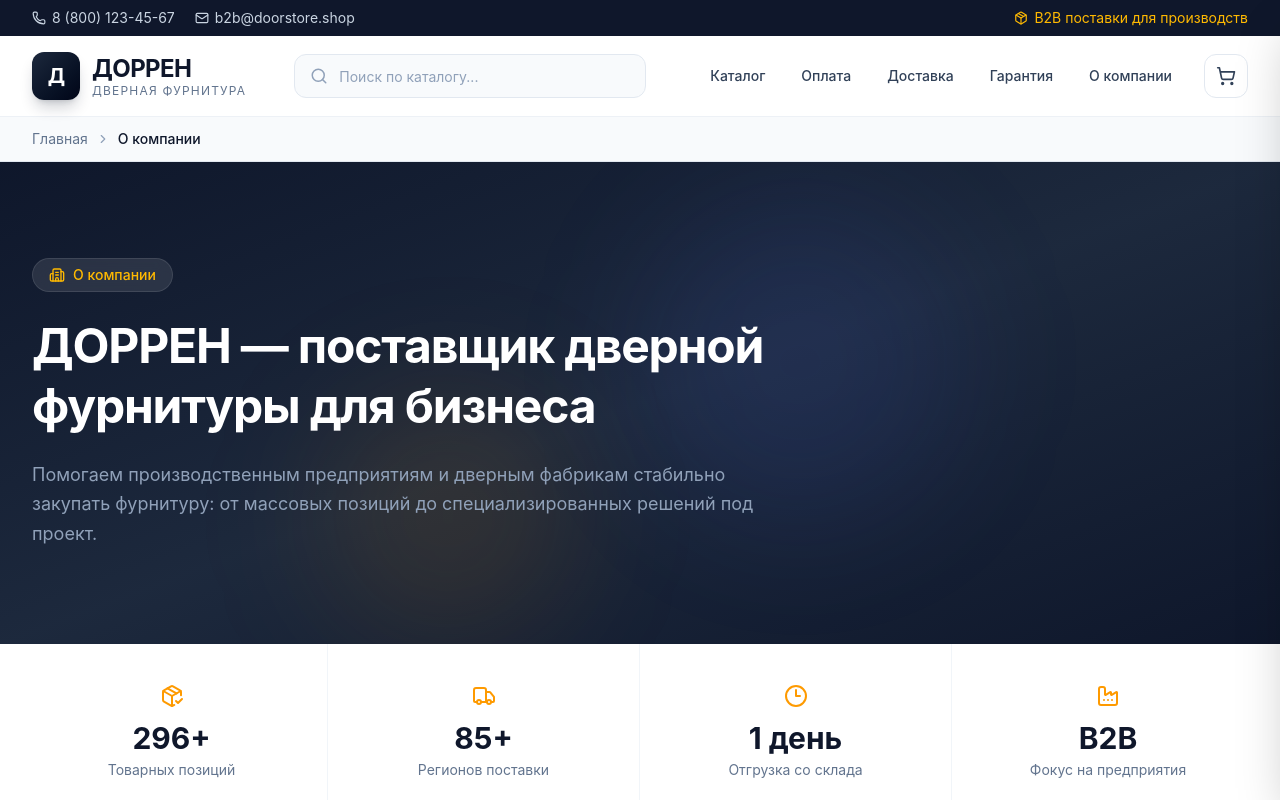
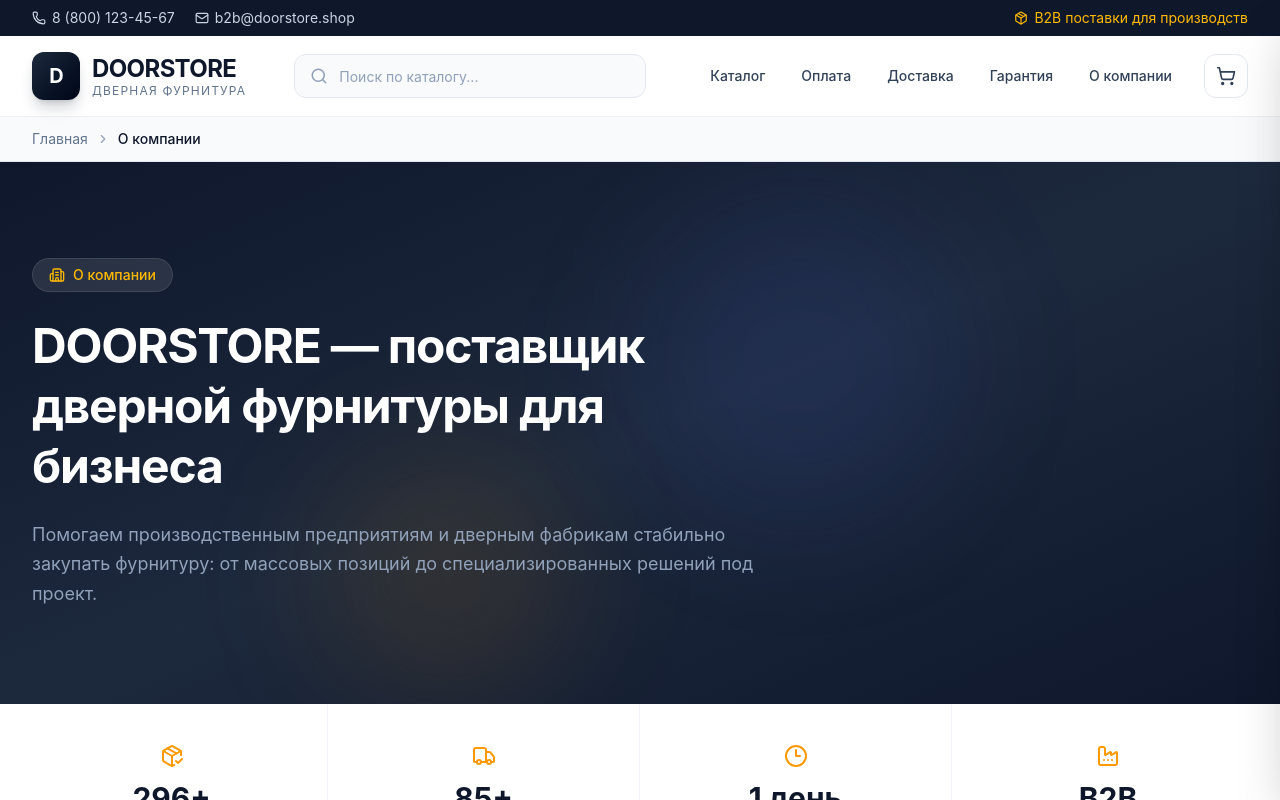
Before and after one commit to remardo/dorstor1, a React (Vite) app: page /about in a window 1280 px wide. Shown: the top 800 px of the page. Built offline with nearby package versions, Linux system fonts and the light colour scheme.

Commit message:
Rebrand Dorren to DoorStore across site
Replaces all "Доррен"/"ДОРРЕН"/"DORREN" brand mentions (titles, meta,
JSON-LD, logo wordmark, favicon initial) with DoorStore to match the
doorstore.shop domain.

```diff
--- a/index.html
+++ b/index.html
@@ -5,11 +5,11 @@
     <meta name="viewport" content="width=device-width, initial-scale=1.0" />
 
     <!-- Primary Meta Tags -->
-    <title>Доррен — специализированная дверная фурнитура оптом для фабрик | B2B поставщик</title>
-    <meta name="title" content="Доррен — специализированная дверная фурнитура оптом для фабрик | B2B поставщик" />
-    <meta name="description" content="Доррен — B2B поставщик дверной фурнитуры для производственных предприятий. Доводчики, глазки, цилиндры, приводы от ASSA ABLOY, DORMA, NOTEDO, DORMAKABA. Оптовые поставки по РФ. Отгрузка от 1 дня." />
-    <meta name="keywords" content="дверная фурнитура оптом, фурнитура для дверей B2B, доводчики дверные, дверные глазки, цилиндровые механизмы, ASSA ABLOY, DORMA, NOTEDO, DORMAKABA, ARMADILLO, APECS, фурнитура для фабрик, комплектующие для дверей, Доррен" />
-    <meta name="author" content="Доррен" />
+    <title>DoorStore — специализированная дверная фурнитура оптом для фабрик | B2B поставщик</title>
+    <meta name="title" content="DoorStore — специализированная дверная фурнитура оптом для фабрик | B2B поставщик" />
+    <meta name="description" content="DoorStore — B2B поставщик дверной фурнитуры для производственных предприятий. Доводчики, глазки, цилиндры, приводы от ASSA ABLOY, DORMA, NOTEDO, DORMAKABA. Оптовые поставки по РФ. Отгрузка от 1 дня." />
+    <meta name="keywords" content="дверная фурнитура оптом, фурнитура для дверей B2B, доводчики дверные, дверные глазки, цилиндровые механизмы, ASSA ABLOY, DORMA, NOTEDO, DORMAKABA, ARMADILLO, APECS, фурнитура для фабрик, комплектующие для дверей, DoorStore" />
+    <meta name="author" content="DoorStore" />
     <meta name="robots" content="index, follow, max-image-preview:large, max-snippet:-1, max-video-preview:-1" />
     <meta name="googlebot" content="index, follow" />
     <meta name="yandex" content="index, follow" />
@@ -28,18 +28,18 @@
     <!-- Open Graph / Facebook -->
     <meta property="og:type" content="website" />
     <meta property="og:url" content="https://doorstore.shop/" />
-    <meta property="og:title" content="Доррен — специализированная дверная фурнитура оптом для фабрик" />
+    <meta property="og:title" content="DoorStore — специализированная дверная фурнитура оптом для фабрик" />
     <meta property="og:description" content="B2B поставщик дверной фурнитуры для производственных предприятий. Доводчики, глазки, цилиндры от ASSA ABLOY, DORMA, NOTEDO. Оптовые поставки по РФ." />
     <meta property="og:image" content="https://doorstore.shop/og-image.jpg" />
     <meta property="og:image:width" content="1200" />
     <meta property="og:image:height" content="630" />
     <meta property="og:locale" content="ru_RU" />
-    <meta property="og:site_name" content="Доррен" />
+    <meta property="og:site_name" content="DoorStore" />
 
     <!-- Twitter -->
     <meta property="twitter:card" content="summary_large_image" />
     <meta property="twitter:url" content="https://doorstore.shop/" />
-    <meta property="twitter:title" content="Доррен — дверная фурнитура оптом для фабрик" />
+    <meta property="twitter:title" content="DoorStore — дверная фурнитура оптом для фабрик" />
     <meta property="twitter:description" content="B2B поставщик дверной фурнитуры. Доводчики, глазки, цилиндры от ASSA ABLOY, DORMA, NOTEDO. Оптовые поставки по РФ." />
     <meta property="twitter:image" content="https://doorstore.shop/og-image.jpg" />
 
@@ -58,8 +58,8 @@
     {
       "@context": "https://schema.org",
       "@type": "Organization",
-      "name": "Доррен",
-      "alternateName": "DORREN",
+      "name": "DoorStore",
+      "alternateName": "DOORSTORE",
       "url": "https://doorstore.shop",
       "logo": "https://doorstore.shop/logo.png",
       "description": "Специализированный B2B поставщик дверной фурнитуры для производственных предприятий и дверных фабрик",
@@ -111,13 +111,13 @@
     {
       "@context": "https://schema.org",
       "@type": "WebSite",
-      "name": "Доррен — дверная фурнитура",
-      "alternateName": "DORREN",
+      "name": "DoorStore — дверная фурнитура",
+      "alternateName": "DOORSTORE",
       "url": "https://doorstore.shop",
       "description": "Интернет-магазин специализированной дверной фурнитуры для фабрик и производств",
       "publisher": {
         "@type": "Organization",
-        "name": "Доррен"
+        "name": "DoorStore"
       },
       "potentialAction": {
         "@type": "SearchAction",
@@ -133,7 +133,7 @@
     {
       "@context": "https://schema.org",
       "@type": "Store",
-      "name": "Доррен — дверная фурнитура",
+      "name": "DoorStore — дверная фурнитура",
       "image": "https://doorstore.shop/og-image.jpg",
       "url": "https://doorstore.shop",
       "telephone": "+7-800-123-45-67",
@@ -183,7 +183,7 @@
   <body>
     <noscript>
       <div style="padding:2rem;text-align:center;font-family:sans-serif">
-        <h1>Доррен — специализированная дверная фурнитура</h1>
+        <h1>DoorStore — специализированная дверная фурнитура</h1>
         <p>Для работы с сайтом необходимо включить JavaScript в вашем браузере.</p>
         <p>B2B поставщик дверной фурнитуры для производственных предприятий. Доводчики, глазки, цилиндры от ASSA ABLOY, DORMA, NOTEDO.</p>
         <p>Телефон: 8 (800) 123-45-67 | Email: b2b@doorstore.shop</p>
--- a/src/components/Footer.tsx
+++ b/src/components/Footer.tsx
@@ -43,10 +43,10 @@
           <div className="md:col-span-1">
             <Link to="/" className="flex items-center gap-3 mb-4 group">
               <div className="w-10 h-10 bg-gradient-to-br from-slate-700 to-slate-800 rounded-xl flex items-center justify-center border border-slate-600/50">
-                <span className="text-white font-bold text-lg">Д</span>
+                <span className="text-white font-bold text-lg">D</span>
               </div>
               <div>
-                <div className="text-lg font-bold text-white tracking-tight">ДОРРЕН</div>
+                <div className="text-lg font-bold text-white tracking-tight">DOORSTORE</div>
                 <div className="text-[10px] text-slate-500 uppercase tracking-widest">дверная фурнитура</div>
               </div>
             </Link>
@@ -120,7 +120,7 @@
       {/* Bottom */}
       <div className="border-t border-slate-800">
         <div className="max-w-7xl mx-auto px-4 sm:px-6 lg:px-8 py-6 flex flex-col md:flex-row items-center justify-between gap-3">
-          <p className="text-xs text-slate-600">© 2024 ДОРРЕН. Все права защищены.</p>
+          <p className="text-xs text-slate-600">© 2024 DOORSTORE. Все права защищены.</p>
           <div className="flex items-center gap-4 text-xs text-slate-600">
             <span className="hover:text-slate-400 cursor-pointer transition-colors">Политика конфиденциальности</span>
             <span className="hover:text-slate-400 cursor-pointer transition-colors">Пользовательское соглашение</span>
--- a/src/components/Header.tsx
+++ b/src/components/Header.tsx
@@ -45,10 +45,10 @@
           {/* Logo */}
           <Link to="/" className="flex items-center gap-3 shrink-0 group">
             <div className="w-10 h-10 md:w-12 md:h-12 bg-gradient-to-br from-slate-800 to-slate-950 rounded-xl flex items-center justify-center shadow-lg shadow-slate-900/20 group-hover:shadow-xl transition-shadow">
-              <span className="text-white font-bold text-lg md:text-xl tracking-tighter">Д</span>
+              <span className="text-white font-bold text-lg md:text-xl tracking-tighter">D</span>
             </div>
             <div className="flex flex-col">
-              <span className="text-xl md:text-2xl font-bold tracking-tight text-slate-900">ДОРРЕН</span>
+              <span className="text-xl md:text-2xl font-bold tracking-tight text-slate-900">DOORSTORE</span>
               <span className="text-[10px] md:text-xs text-slate-500 tracking-widest uppercase -mt-0.5">дверная фурнитура</span>
             </div>
           </Link>
--- a/src/data/seo.ts
+++ b/src/data/seo.ts
@@ -26,11 +26,11 @@
 
 export function homeSeo(): RouteSeo {
   return {
-    title: 'Доррен — специализированная дверная фурнитура оптом для фабрик | B2B поставщик',
+    title: 'DoorStore — специализированная дверная фурнитура оптом для фабрик | B2B поставщик',
     description:
-      'Доррен — B2B поставщик дверной фурнитуры для производственных предприятий. Доводчики, глазки, цилиндры, приводы от ASSA ABLOY, DORMA, NOTEDO, DORMAKABA. Оптовые поставки по всей России. Отгрузка от 1 рабочего дня.',
+      'DoorStore — B2B поставщик дверной фурнитуры для производственных предприятий. Доводчики, глазки, цилиндры, приводы от ASSA ABLOY, DORMA, NOTEDO, DORMAKABA. Оптовые поставки по всей России. Отгрузка от 1 рабочего дня.',
     keywords:
-      'дверная фурнитура оптом, фурнитура для дверей B2B, доводчики дверные, дверные глазки, цилиндровые механизмы, ASSA ABLOY, DORMA, NOTEDO, DORMAKABA, ARMADILLO, APECS, фурнитура для фабрик, комплектующие для дверей, Доррен, купить дверную фурнитуру оптом',
+      'дверная фурнитура оптом, фурнитура для дверей B2B, доводчики дверные, дверные глазки, цилиндровые механизмы, ASSA ABLOY, DORMA, NOTEDO, DORMAKABA, ARMADILLO, APECS, фурнитура для фабрик, комплектующие для дверей, DoorStore, купить дверную фурнитуру оптом',
     canonical: `${BASE_URL}/`,
     structuredData: [
       generateBreadcrumbs([{ name: 'Главная', url: '/' }]),
@@ -51,7 +51,7 @@
     title: `${product.name} купить оптом — ${product.brand} | ${product.category}`,
     description: `${product.name} — ${product.category.toLowerCase()} бренда ${product.brand}. ${
       product.status === 'in_stock' ? `В наличии ${product.stock} шт.` : 'Поставка под заказ.'
-    } Оптовая цена по запросу. Доставка по РФ. B2B поставщик Доррен.`,
+    } Оптовая цена по запросу. Доставка по РФ. B2B поставщик DoorStore.`,
     keywords: `${product.name}, ${product.category}, ${product.brand}, купить ${product.category.toLowerCase()}, ${product.brand} фурнитура, дверная фурнитура оптом, ${product.slug}`,
     canonical: `${BASE_URL}/product/${product.slug}`,
     ogType: 'product',
@@ -64,7 +64,7 @@
       ]),
       generateProductSchema({
         name: product.name,
-        description: `${product.name} — ${product.category.toLowerCase()} от бренда ${product.brand}. ${product.description} Купить оптом в интернет-магазине Доррен с доставкой по РФ.`,
+        description: `${product.name} — ${product.category.toLowerCase()} от бренда ${product.brand}. ${product.description} Купить оптом в интернет-магазине DoorStore с доставкой по РФ.`,
         image: abs(product.image),
         brand: product.brand,
         sku: product.slug,
@@ -80,9 +80,9 @@
   '/payment': {
     title: 'Условия оплаты — безналичный расчёт, отсрочка платежа для B2B',
     description:
-      'Условия оплаты дверной фурнитуры в Доррен. Безналичный расчёт с НДС и без НДС, отсрочка платежа до 30 дней, предоплата. Полный пакет документов для бухгалтерии. B2B расчёты для юридических лиц и ИП.',
+      'Условия оплаты дверной фурнитуры в DoorStore. Безналичный расчёт с НДС и без НДС, отсрочка платежа до 30 дней, предоплата. Полный пакет документов для бухгалтерии. B2B расчёты для юридических лиц и ИП.',
     keywords:
-      'оплата дверной фурнитуры, безналичный расчёт, B2B оплата, отсрочка платежа, оплата с НДС, оплата без НДС, счёт на оплату, документооборот, Доррен оплата',
+      'оплата дверной фурнитуры, безналичный расчёт, B2B оплата, отсрочка платежа, оплата с НДС, оплата без НДС, счёт на оплату, документооборот, DoorStore оплата',
     canonical: `${BASE_URL}/payment`,
     structuredData: [
       generateBreadcrumbs([{ name: 'Главная', url: '/' }, { name: 'Оплата' }]),
@@ -91,9 +91,9 @@
   '/delivery': {
     title: 'Доставка дверной фурнитуры по России — сроки, способы, логистика',
     description:
-      'Доставка дверной фурнитуры от ДОРРЕН по всей России: отгрузка со склада, самовывоз в Москве, отправка транспортными компаниями. Прозрачные сроки и сопровождение B2B поставок.',
+      'Доставка дверной фурнитуры от DOORSTORE по всей России: отгрузка со склада, самовывоз в Москве, отправка транспортными компаниями. Прозрачные сроки и сопровождение B2B поставок.',
     keywords:
-      'доставка дверной фурнитуры, доставка по россии, самовывоз москва, логистика b2b, отгрузка со склада, доррен доставка',
+      'доставка дверной фурнитуры, доставка по россии, самовывоз москва, логистика b2b, отгрузка со склада, doorstore доставка',
     canonical: `${BASE_URL}/delivery`,
     structuredData: [
       generateBreadcrumbs([{ name: 'Главная', url: '/' }, { name: 'Доставка' }]),
@@ -102,27 +102,27 @@
   '/warranty': {
     title: 'Гарантия и возврат дверной фурнитуры — условия, сроки, порядок',
     description:
-      'Гарантийные условия на дверную фурнитуру Доррен. 100% оригинальная продукция. Гарантия производителя до 5 лет (ASSA ABLOY, DORMA). Возврат в течение 14 дней. Обмен, ремонт, рекламации. Прозрачные условия для B2B клиентов.',
+      'Гарантийные условия на дверную фурнитуру DoorStore. 100% оригинальная продукция. Гарантия производителя до 5 лет (ASSA ABLOY, DORMA). Возврат в течение 14 дней. Обмен, ремонт, рекламации. Прозрачные условия для B2B клиентов.',
     keywords:
-      'гарантия дверная фурнитура, возврат фурнитуры, гарантия ASSA ABLOY, гарантия DORMA, гарантия NOTEDO, возврат товара, обмен фурнитуры, рекламация, Доррен гарантия, оригинальная продукция',
+      'гарантия дверная фурнитура, возврат фурнитуры, гарантия ASSA ABLOY, гарантия DORMA, гарантия NOTEDO, возврат товара, обмен фурнитуры, рекламация, DoorStore гарантия, оригинальная продукция',
     canonical: `${BASE_URL}/warranty`,
     structuredData: [
       generateBreadcrumbs([{ name: 'Главная', url: '/' }, { name: 'Гарантия и возврат' }]),
     ],
   },
   '/about': {
-    title: 'О компании Доррен — B2B поставщик дверной фурнитуры для фабрик и производств',
+    title: 'О компании DoorStore — B2B поставщик дверной фурнитуры для фабрик и производств',
     description:
-      'Доррен — поставщик дверной фурнитуры для предприятий и дверных фабрик. Комплексные B2B поставки, стабильный склад, техническая экспертиза и логистика по всей России.',
+      'DoorStore — поставщик дверной фурнитуры для предприятий и дверных фабрик. Комплексные B2B поставки, стабильный склад, техническая экспертиза и логистика по всей России.',
     keywords:
-      'о компании доррен, b2b поставщик дверной фурнитуры, поставщик фурнитуры для фабрик, дверная фурнитура оптом, доррен москва',
+      'о компании doorstore, b2b поставщик дверной фурнитуры, поставщик фурнитуры для фабрик, дверная фурнитура оптом, doorstore москва',
     canonical: `${BASE_URL}/about`,
     structuredData: [
       generateBreadcrumbs([{ name: 'Главная', url: '/' }, { name: 'О компании' }]),
       {
         '@context': 'https://schema.org',
         '@type': 'Organization',
-        name: 'ДОРРЕН',
+        name: 'DOORSTORE',
         url: `${BASE_URL}/`,
         email: EMAIL,
         telephone: '+7-800-123-45-67',
--- a/src/hooks/useSEO.ts
+++ b/src/hooks/useSEO.ts
@@ -12,7 +12,7 @@
 }
 
 const BASE_URL = 'https://doorstore.shop';
-const SITE_NAME = 'Доррен';
+const SITE_NAME = 'DoorStore';
 const DEFAULT_IMAGE = `${BASE_URL}/og-image.jpg`;
 
 function setMeta(name: string, content: string, isProperty = false) {
@@ -147,7 +147,7 @@
       priceValidUntil: new Date(Date.now() + 30 * 24 * 3600 * 1000).toISOString().split('T')[0],
       seller: {
         '@type': 'Organization',
-        name: 'Доррен',
+        name: 'DoorStore',
       },
       itemCondition: 'https://schema.org/NewCondition',
     },
@@ -183,7 +183,7 @@
   return {
     '@context': 'https://schema.org',
     '@type': 'ItemList',
-    name: 'Каталог дверной фурнитуры Доррен',
+    name: 'Каталог дверной фурнитуры DoorStore',
     numberOfItems: products.length,
     itemListElement: products.map(p => ({
       '@type': 'ListItem',
--- a/src/pages/AboutPage.tsx
+++ b/src/pages/AboutPage.tsx
@@ -44,7 +44,7 @@
               О компании
             </div>
             <h1 className="text-4xl md:text-5xl font-bold text-white leading-tight tracking-tight mb-6">
-              ДОРРЕН — поставщик дверной фурнитуры для бизнеса
+              DOORSTORE — поставщик дверной фурнитуры для бизнеса
             </h1>
             <p className="text-lg text-slate-400 leading-relaxed">
               Помогаем производственным предприятиям и дверным фабрикам стабильно закупать фурнитуру:
--- a/src/pages/DeliveryPage.tsx
+++ b/src/pages/DeliveryPage.tsx
@@ -22,7 +22,7 @@
   },
   {
     question: 'Что делать, если груз приехал с повреждением?',
-    answer: 'При приемке зафиксируйте повреждение в акте ТК и сразу свяжитесь с менеджером ДОРРЕН. Мы оперативно отработаем замену или компенсацию.'
+    answer: 'При приемке зафиксируйте повреждение в акте ТК и сразу свяжитесь с менеджером DOORSTORE. Мы оперативно отработаем замену или компенсацию.'
   },
 ];
 
--- a/src/pages/ProductPage.tsx
+++ b/src/pages/ProductPage.tsx
@@ -31,7 +31,7 @@
           : {
               title: 'Товар не найден',
               description:
-                'Запрашиваемый товар не найден в каталоге. Вернитесь в каталог дверной фурнитуры Доррен.',
+                'Запрашиваемый товар не найден в каталоге. Вернитесь в каталог дверной фурнитуры DoorStore.',
               canonical: `${BASE_URL}/`,
               noindex: true,
               structuredData: [],
```
